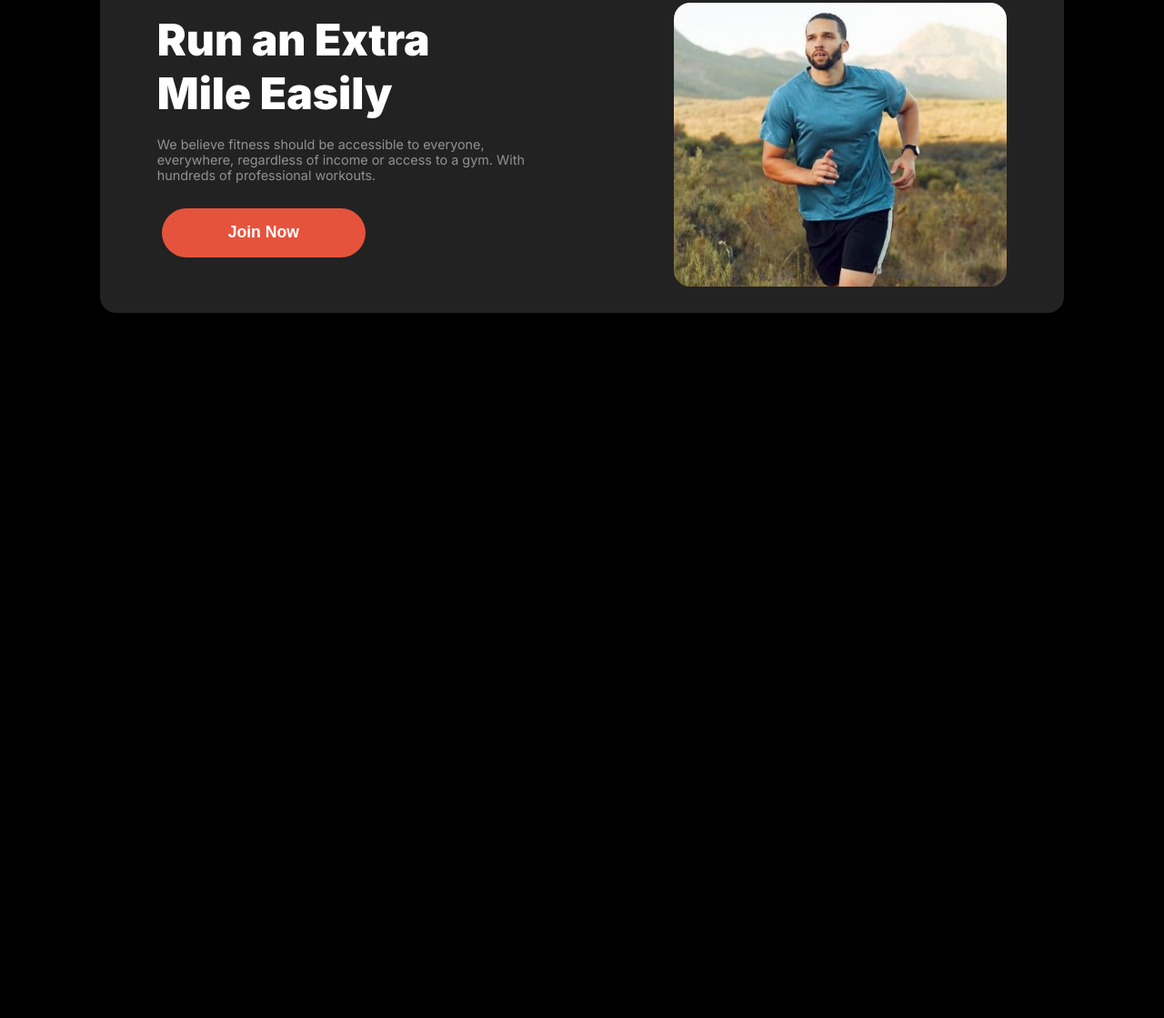
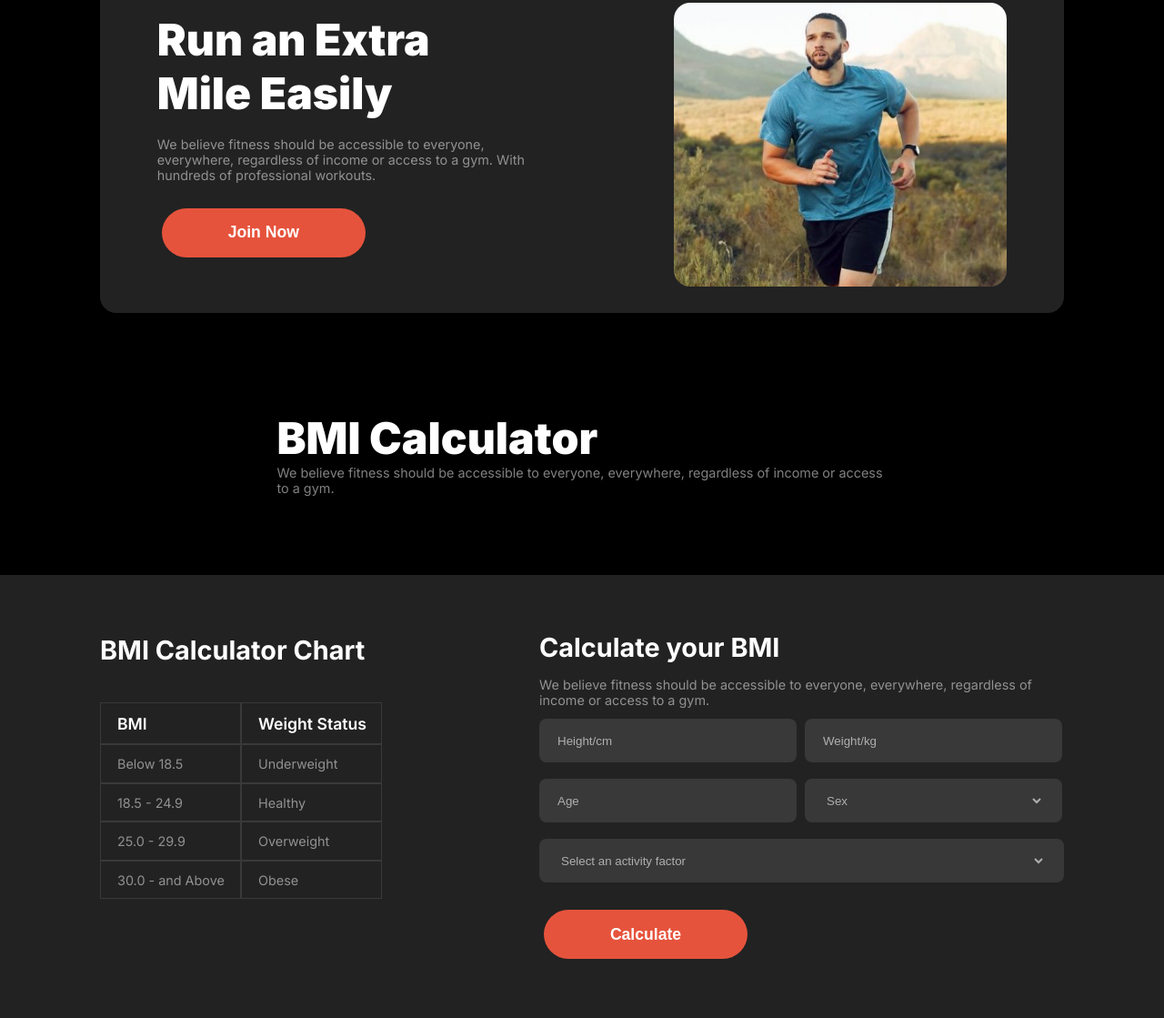
Before and after one commit to soniabinty/fitness-club, a plain HTML site: page index.html in a window 1280 px wide. Shown: the part 1314-2433 px from the top of the page at 91% size. Before the commit the page ends 1658 px from the top, so only its background shows below. Drawn offline with Linux system fonts and the light colour scheme; a web font is replaced by a local one.

Commit message:
added bmi section

```diff
--- a/index.html
+++ b/index.html
@@ -129,6 +129,74 @@
           <div class="run-img"></div>
         </div>
       </section>
+      bmi section
+      <section class="bmi-container">
+        <div class="bmi-heading">
+          <h1>BMI Calculator</h1>
+          <p>
+            We believe fitness should be accessible to everyone, everywhere,
+            regardless of income or access to a gym.
+          </p>
+        </div>
+        <div class="bmi-context">
+          <div class="Calculator-container">
+            <div class="Calculator-chart">
+              <h3>BMI Calculator Chart</h3>
+              <div class="chart-container">
+                <div class="chart-item"><h5>BMI</h5></div>
+                <div class="chart-item"><h5>Weight Status</h5></div>
+                <div class="chart-item"><p>Below 18.5</p></div>
+                <div class="chart-item"><p>Underweight</p></div>
+                <div class="chart-item"><p>18.5 - 24.9</p></div>
+                <div class="chart-item"><p>Healthy</p></div>
+                <div class="chart-item"><p>25.0 - 29.9</p></div>
+                <div class="chart-item"><p>Overweight</p></div>
+
+                <div class="chart-item"><p>30.0 - and Above</p></div>
+                <div class="chart-item"><p>Obese</p></div>
+              </div>
+            </div>
+
+            <div class="bmi-form">
+              <div class="form-context">
+                <h3>Calculate your BMI</h3>
+                <p>
+                  We believe fitness should be accessible to everyone,
+                  everywhere, regardless of income or access to a gym.
+                </p>
+              </div>
+              <div class="bmi-input">
+                <input class="input-item" type="text" placeholder="Height/cm" />
+                <input
+                  style="margin-left: 5px"
+                  class="input-item"
+                  type="text"
+                  placeholder="Weight/kg"
+                />
+                <input class="input-item" type="text" placeholder="Age" />
+
+                <select
+                  style="margin-left: 5px"
+                  class="input-item"
+                  name="Sex"
+                  id="Sex"
+                >
+                  <option value="Sex">Sex</option>
+                </select>
+                <select class="input-factor" name="factor" id="">
+                  <option value="">Select an activity factor</option>
+                </select>
+                <button
+                  style="background-color: #e6533c; border: none"
+                  class="bannar-btn"
+                >
+                  Calculate
+                </button>
+              </div>
+            </div>
+          </div>
+        </div>
+      </section>
     </main>
     <footer></footer>
   </body>
--- a/styles/style.css
+++ b/styles/style.css
@@ -26,6 +26,10 @@ h5 {
   font-size: 1.1rem;
   font-weight: 600;
 }
+h3 {
+  color: #ffffff;
+  font-size: 1.8rem;
+}
 /* banner */
 .bannar-container {
   max-width: 1440px;
@@ -43,7 +47,7 @@ h5 {
   height: 46px;
   padding: 70px 0;
 }
-.logo {
+.logo > h3 {
   color: #e6533c;
   font-size: 2.1rem;
   font-weight: 800;
@@ -285,6 +289,124 @@ h5 {
   border-radius: 18px;
 }
 
+.bmi-container {
+  max-width: 1440px;
+  justify-content: center;
+  align-items: center;
+  margin: 0 auto;
+}
+.bmi-heading {
+  justify-content: center;
+  align-items: center;
+  margin: 0 auto;
+  width: 671px;
+  height: 120px;
+  margin-top: 88px;
+}
+
+.bmi-context {
+  height: 487px;
+  background-color: #222222;
+  max-width: 1440px;
+  margin: 0 auto;
+  justify-content: center;
+  text-align: center;
+  text-align: center;
+  margin-top: 60px;
+}
+.Calculator-container {
+  justify-content: start;
+  align-items: center;
+  margin: 0 auto;
+  display: flex;
+  width: 1060px;
+}
+.Calculator-chart {
+  width: 50%;
+  height: 336px;
+  margin-top: 30px;
+  justify-content: start;
+  align-items: center;
+  padding-right: 20px;
+}
+.Calculator-chart > h3 {
+  text-align: start;
+  margin-bottom: 40px;
+}
+.chart-container {
+  display: grid;
+  grid-template-columns: 155px 155px;
+  width: 310px;
+  height: 216px;
+}
+.chart-item {
+  border: 1px solid #ffffff1a;
+  justify-content: center;
+  align-items: center;
+}
+.chart-item > h5 {
+  justify-content: center;
+  align-items: center;
+  margin-top: 12px;
+  text-align: start;
+  margin-left: 18px;
+}
+.chart-item > p {
+  justify-content: center;
+  align-items: center;
+  margin-top: 12px;
+  text-align: start;
+  margin-left: 18px;
+}
+.bmi-form {
+  width: 577px;
+  height: 386px;
+  margin: 0 auto;
+  margin-top: 50px;
+  justify-content: start;
+  align-items: center;
+  text-align: start;
+}
+
+.form-context {
+  width: 577px;
+  height: 96px;
+  justify-content: start;
+  align-items: center;
+  margin-top: 12px;
+  text-align: start;
+}
+.form-context > p {
+  margin-top: 15px;
+}
+
+.input-item {
+  width: 282.5px;
+  height: 48px;
+  background-color: rgba(255, 255, 255, 0.1);
+  color: rgba(255, 255, 255, 0.6);
+  border-radius: 8px;
+  border: none;
+  margin-bottom: 18px;
+  padding: 12px 40px 12px 20px;
+  border-right: 20px solid transparent;
+}
+
+::placeholder {
+  color: rgba(255, 255, 255, 0.6);
+}
+.input-factor {
+  width: 577px;
+  height: 48px;
+  background-color: rgba(255, 255, 255, 0.1);
+  color: rgba(255, 255, 255, 0.6);
+  border-radius: 8px;
+  border: none;
+  margin-bottom: 20px;
+  padding: 12px 20px 12px 20px;
+  border-right: 20px solid transparent;
+}
+
 @media screen and (max-width: 576px) {
   .nav-context {
     display: none;
```
